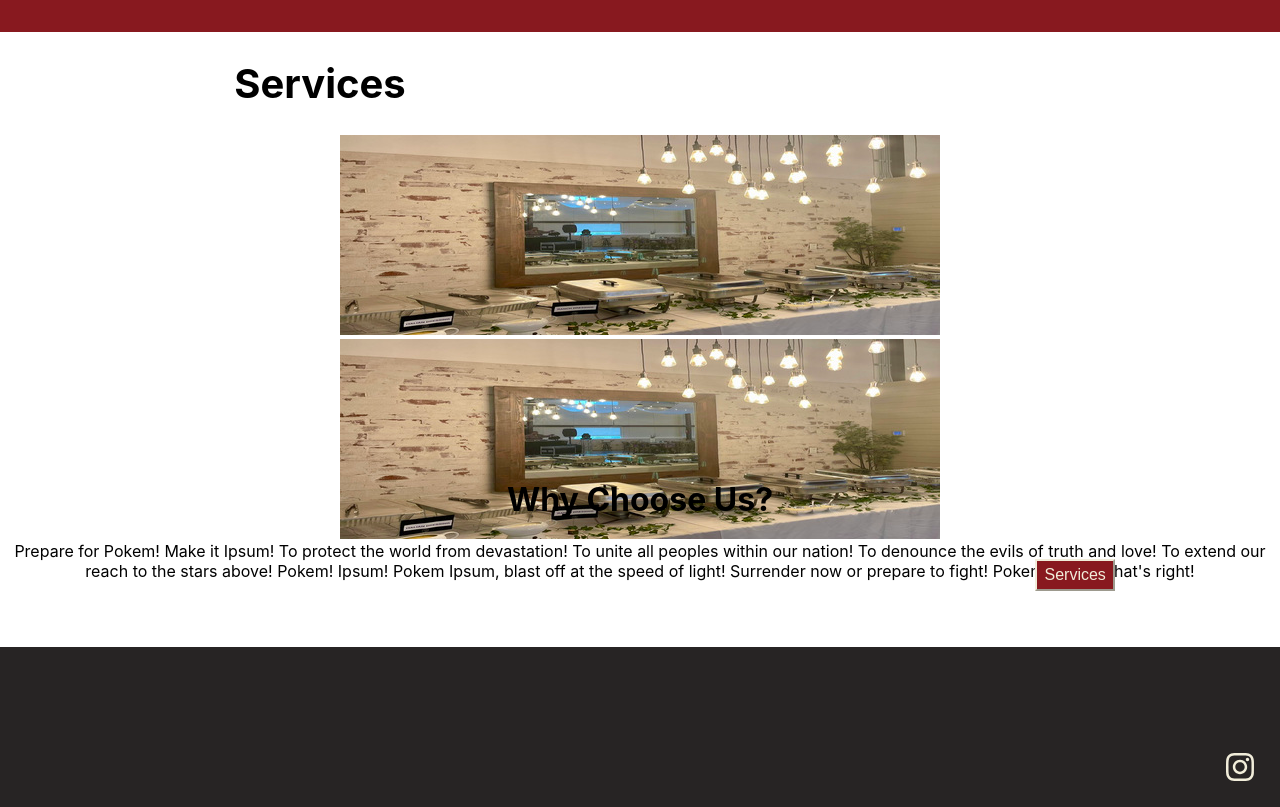
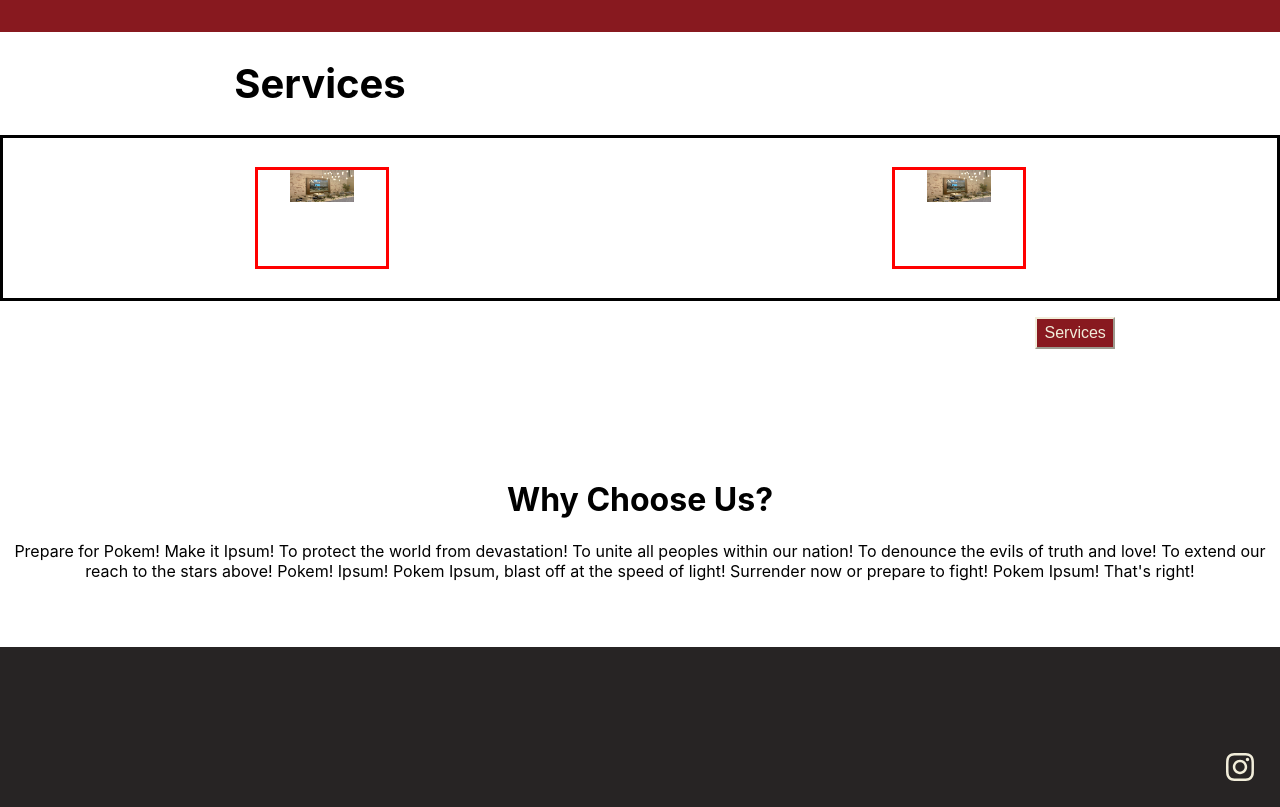
Before and after one commit to juancedeno96/catering-app, a React (Create React App) app: page /#/ in a window 1280 px wide. Shown: the part 1120-1927 px from the top of the page. Built offline with nearby package versions, Linux system fonts and the light colour scheme.

Commit message:
display properties

```diff
--- a/src/styles/_home.scss
+++ b/src/styles/_home.scss
@@ -204,6 +204,12 @@ header p {
     right: 25%;
   }
   .service-row {
+    display: flex;
+    align-items: center;
+    justify-content: space-around;
+
+    border-style: solid;
+    height: 10rem;
 
   }
   button {
@@ -224,12 +230,16 @@ header p {
 }
 
 
-.ServiceBlock{
-  width: 15%;
-  height: 12rem;
+.service-block{
+
+
+  width: 8rem;
+  height: 6rem;
   border-style: solid;
+  border-color: red;
   img{
-    width: 50px;
-    height: 50px;
+    width: 4rem;
+    height: 2rem;
   }
+
 }
```
